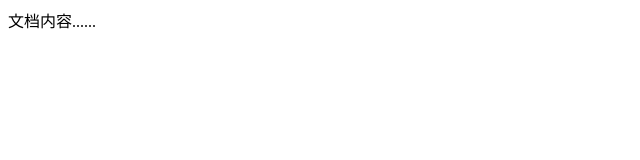
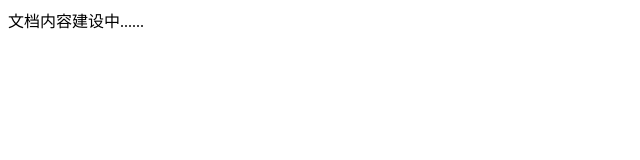
Before and after one commit to nub-ink/nub-ink, a plain HTML site: page index.html in a window 1280 px wide. Shown: the full height of the page, 0-640 px from the left. Drawn offline with Linux system fonts and the light colour scheme.

Commit message:
Update index.html

```diff
--- a/index.html
+++ b/index.html
@@ -2,11 +2,11 @@
 <html>
 <head>
 <meta charset="utf-8">
-<title>文档标题</title>
+<title>Nub.ink</title>
 </head>
 
 <body>
-文档内容......
+文档内容建设中......
 </body>
 
 </html>
```
